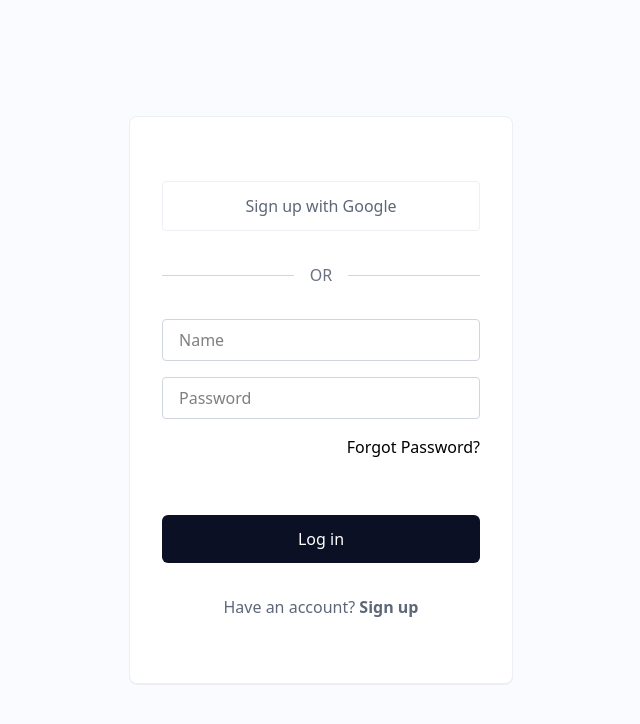
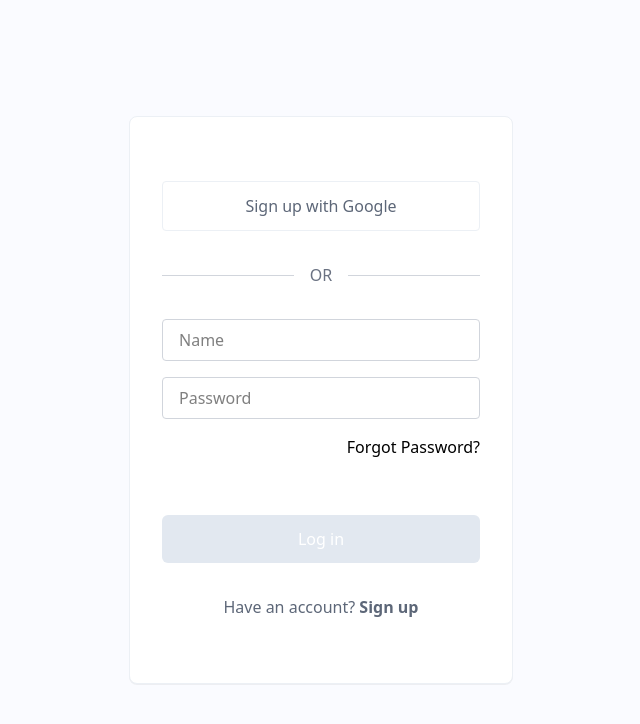
Before and after one commit to MegaMozgi/OnlineChatUI, a React (Vite) app: page / in a window 1280 px wide. Shown: the top 724 px of the page, without its empty margins (319-959 px from the left). Built offline with nearby package versions, Linux system fonts and the light colour scheme.

Commit message:
Helper for validation was added

```diff
--- a/src/features/auth/components/Button/AuthButton.jsx
+++ b/src/features/auth/components/Button/AuthButton.jsx
@@ -1,6 +1,6 @@
-function AuthButton({ children, style, onClick, type = "button"}) {
+function AuthButton({ children, style, disabled, onClick, type = "button"}) {
     return (
-        <button type={type} onClick={onClick} className={`rounded px-6 py-3 w-full max-w-80 cursor-pointer ${style}`}>
+        <button type={type} disabled={disabled} onClick={onClick} className={`rounded px-6 py-3 w-full max-w-80 cursor-pointer ${style}`}>
             <span>
                 {children}
             </span>
--- a/src/features/auth/components/Form/LoginForm.jsx
+++ b/src/features/auth/components/Form/LoginForm.jsx
@@ -3,7 +3,7 @@ import Input from '../Input/Input.jsx';
 import { loginUser } from '../../services/authService.js'
 import { Link } from 'react-router-dom';
 import { Formik, Form } from 'formik';
-import { loginInitialValues } from '../helper.js';
+import { loginInitialValues, loginValidationSchema } from '../helper.js';
 
 
 function LoginForm() {
@@ -14,7 +14,9 @@ function LoginForm() {
     return (
         <Formik
             initialValues={loginInitialValues}
+            validationSchema={loginValidationSchema}
             onSubmit={handleSubmit}>
+            {({ isValid, dirty }) => (
                 <Form className="bg-white py-16 px-8 shadow-2xs rounded-lg border border-[#ECF0F5] w-full max-w-96">
                     <div className="flex flex-col gap-4">
                         <AuthButton style={"bg-white border border-[#ECF0F5] text-[#5D6778]"}>Sign up with Google</AuthButton>
@@ -35,7 +37,11 @@ function LoginForm() {
                         <span>Forgot Password?</span>
                     </div>
 
-                <AuthButton id="submitBtn" type='submit' style="text-white bg-[#0C1024] mt-14 rounded-md" >Log in</AuthButton>
+                    <AuthButton
+                        id="submitBtn"
+                        type='submit'
+                        disabled={!(isValid && dirty)}
+                        style={`text-white mt-14 rounded-md ${!(isValid && dirty) ? 'bg-[#E2E8F0]' : 'bg-[#0C1024]'}`}>Log in</AuthButton>
 
                     <div className='flex justify-center items-center mt-8'>
                         <span className='text-[#5D6778]'>
@@ -44,6 +50,7 @@ function LoginForm() {
                         </span>
                     </div>
                 </Form>
+            )}
         </Formik>
     );
 }
--- a/src/features/auth/components/helper.js
+++ b/src/features/auth/components/helper.js
@@ -1,6 +1,9 @@
 import * as Yup from 'yup'
 
-
+export const loginValidationSchema = Yup.object({
+    username: Yup.string().min(3, "").required(),
+    password: Yup.string().min(6, "").required()
+})
 
 export const loginInitialValues = {
     username: '',
@@ -10,7 +13,7 @@ export const loginInitialValues = {
 //Registration schema
 export const  registerValidationSchema = Yup.object({
     password: Yup.string()
-    .min(8, "Password must be at least 8 symbols")
+    .min(6, "Password must be at least 6 symbols")
     .matches(/[A-Z]/, "Password must contain at least one uppercase letter")
     .matches(/[a-z]/, "Password must contain at least one lowercase letter")
     .matches(/[!@#$%^&*]/, "Password must contain at least one special character")
```
Lines whose indentation alone changed are shown as unchanged.
